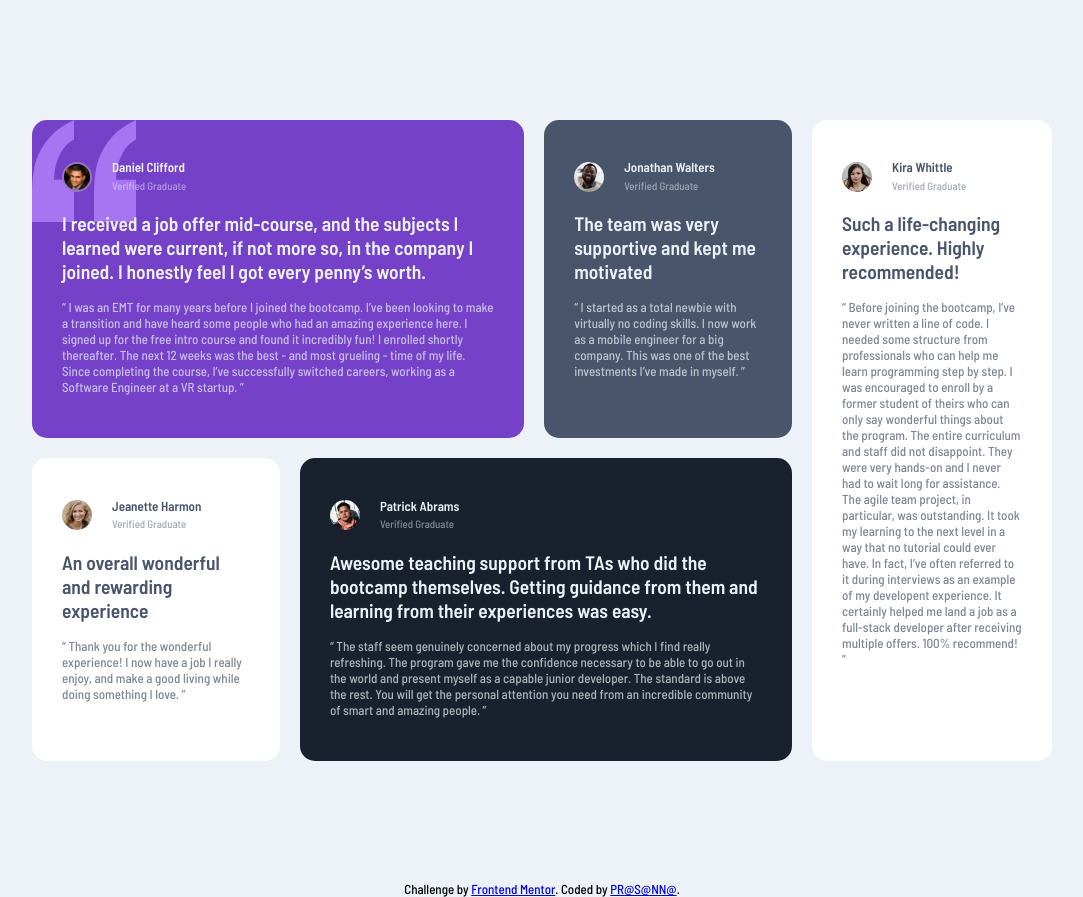
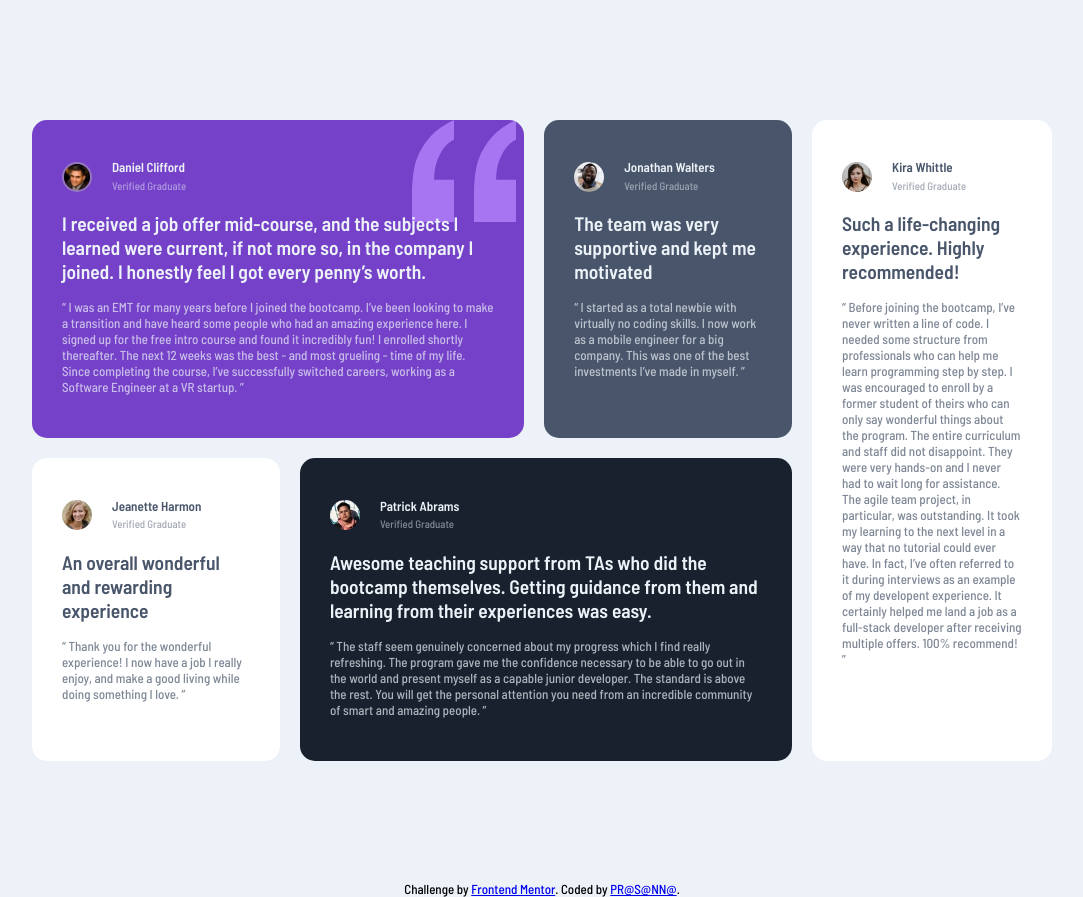
Before and after one commit to Prasanna525/Frontendmentor-solutions, a plain HTML site: page testimonials-grid-section-main/index.html in a window 1280 px wide. Shown: the whole page, without its empty margins (98-1181 px from the left). Drawn offline with Linux system fonts and the light colour scheme.

Commit message:
testimonials correction

```diff
--- a/testimonials-grid-section-main/style.css
+++ b/testimonials-grid-section-main/style.css
@@ -73,6 +73,7 @@ p{
 .daniel{
     background-image: url('./images/bg-pattern-quotation.svg');
     background-repeat: no-repeat;
+    background-position: 380px 0;
     background-color: hsl(263, 55%, 52%);
     color: hsl(210, 46%, 95%);
     flex-basis: 66.66%;
```
